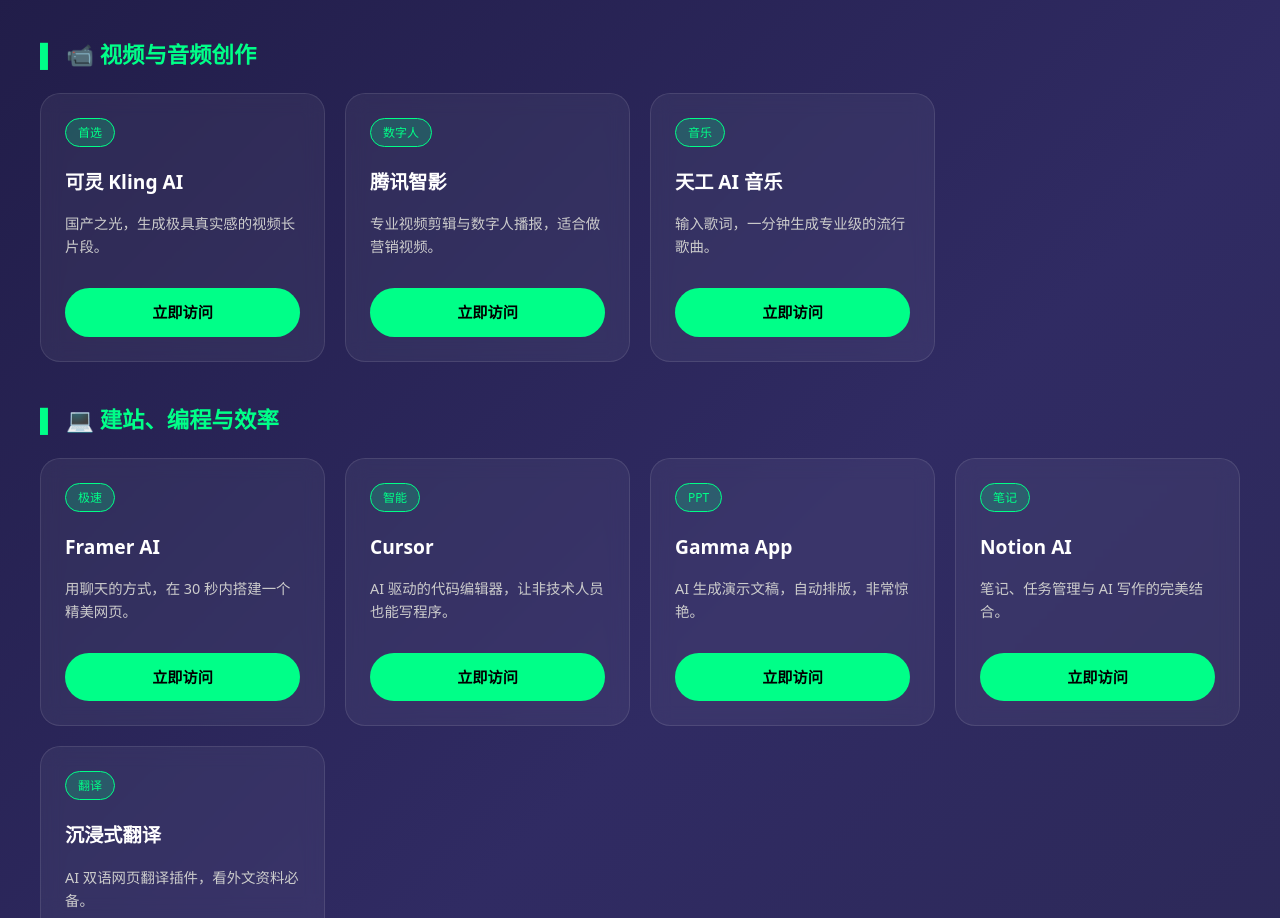
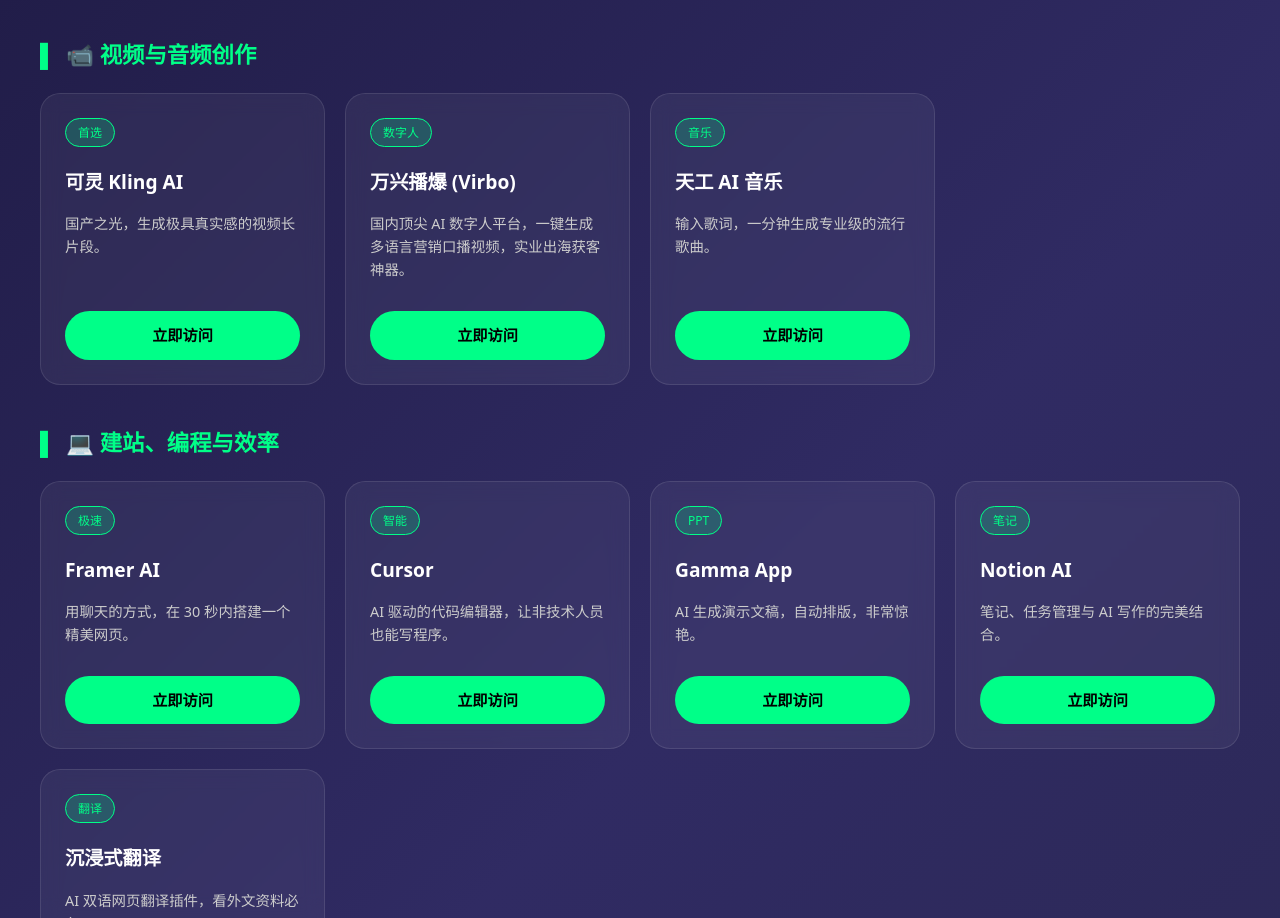
Before and after one commit to zynsdpd-bot/zynsdpd-bot.github.io, a plain HTML site: page index.html in a window 1280 px wide. Shown: the part 1697-2615 px from the top of the page. Drawn offline with Linux system fonts and the light colour scheme.

```diff
--- a/index.html
+++ b/index.html
@@ -134,7 +134,14 @@
        <h3 class="category">📹 视频与音频创作</h3>
         <div class="tools-grid">
             <div class="tool-card"><div><span class="tag">首选</span><h3>可灵 Kling AI</h3><p>国产之光，生成极具真实感的视频长片段。</p></div><a href="https://klingai.com" target="_blank" class="btn">立即访问</a></div>
-            <div class="tool-card"><div><span class="tag">数字人</span><h3>腾讯智影</h3><p>专业视频剪辑与数字人播报，适合做营销视频。</p></div><a href="https://zenvideo.qq.com/" target="_blank" class="btn">立即访问</a></div>
+            <div class="tool-card">
+    <div>
+        <span class="tag">数字人</span>
+        <h3>万兴播爆 (Virbo)</h3>
+        <p>国内顶尖 AI 数字人平台，一键生成多语言营销口播视频，实业出海获客神器。</p>
+    </div>
+    <a href="https://virbo.wondershare.cn/" target="_blank" class="btn">立即访问</a>
+</div>
             <div class="tool-card"><div><span class="tag">音乐</span><h3>天工 AI 音乐</h3><p>输入歌词，一分钟生成专业级的流行歌曲。</p></div><a href="https://www.tiangong.cn/" target="_blank" class="btn">立即访问</a></div>
         </div>
 
```
